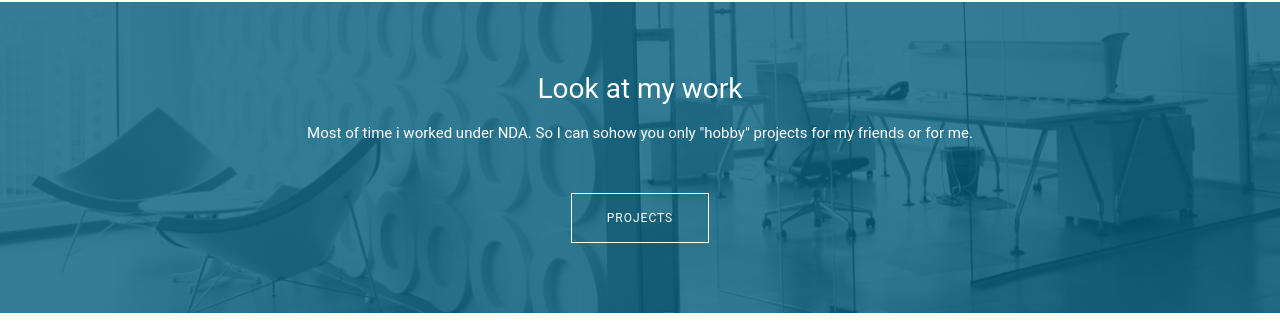
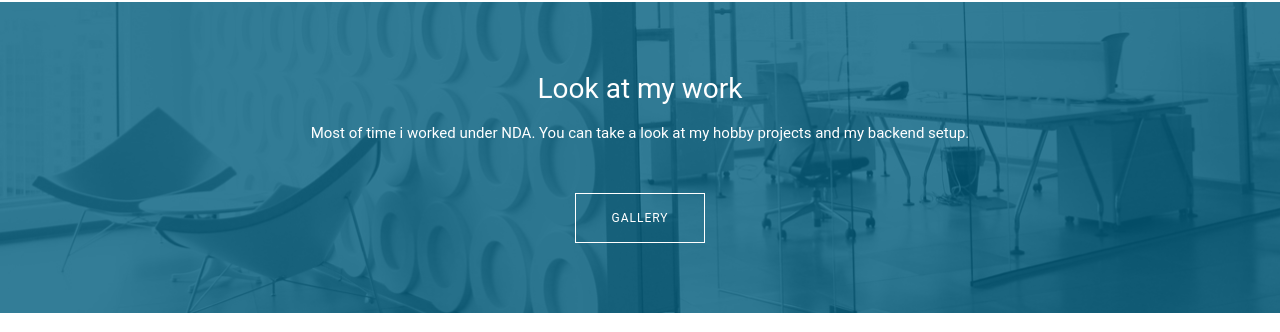
Before and after one commit to rdurica/portfolio, a Django app: page / in a window 1280 px wide. Shown: the part 2717-3049 px from the top of the page. Run offline with Django 4.2, Linux system fonts and the light colour scheme; some libraries are stand-ins or nearby versions.

Commit message:
Changed: Project section

```diff
--- a/profile_page/templates/profile_page/sections/projects.html
+++ b/profile_page/templates/profile_page/sections/projects.html
@@ -4,8 +4,8 @@
       <div class="col-md-12">
         <div class="block">
           <h2 class="mb-3">Look at my work</h2>
-          <p>Most of time i worked under NDA. So I can sohow you only "hobby" projects for my friends or for me.</p>
-          <a class="btn btn-main btn-solid-border" href="#">Projects</a>
+          <p>Most of time i worked under NDA. You can take a look at my hobby projects and my backend setup.</p>
+          <a class="btn btn-main btn-solid-border" href="#">Gallery</a>
         </div>
       </div>
     </div>
```
